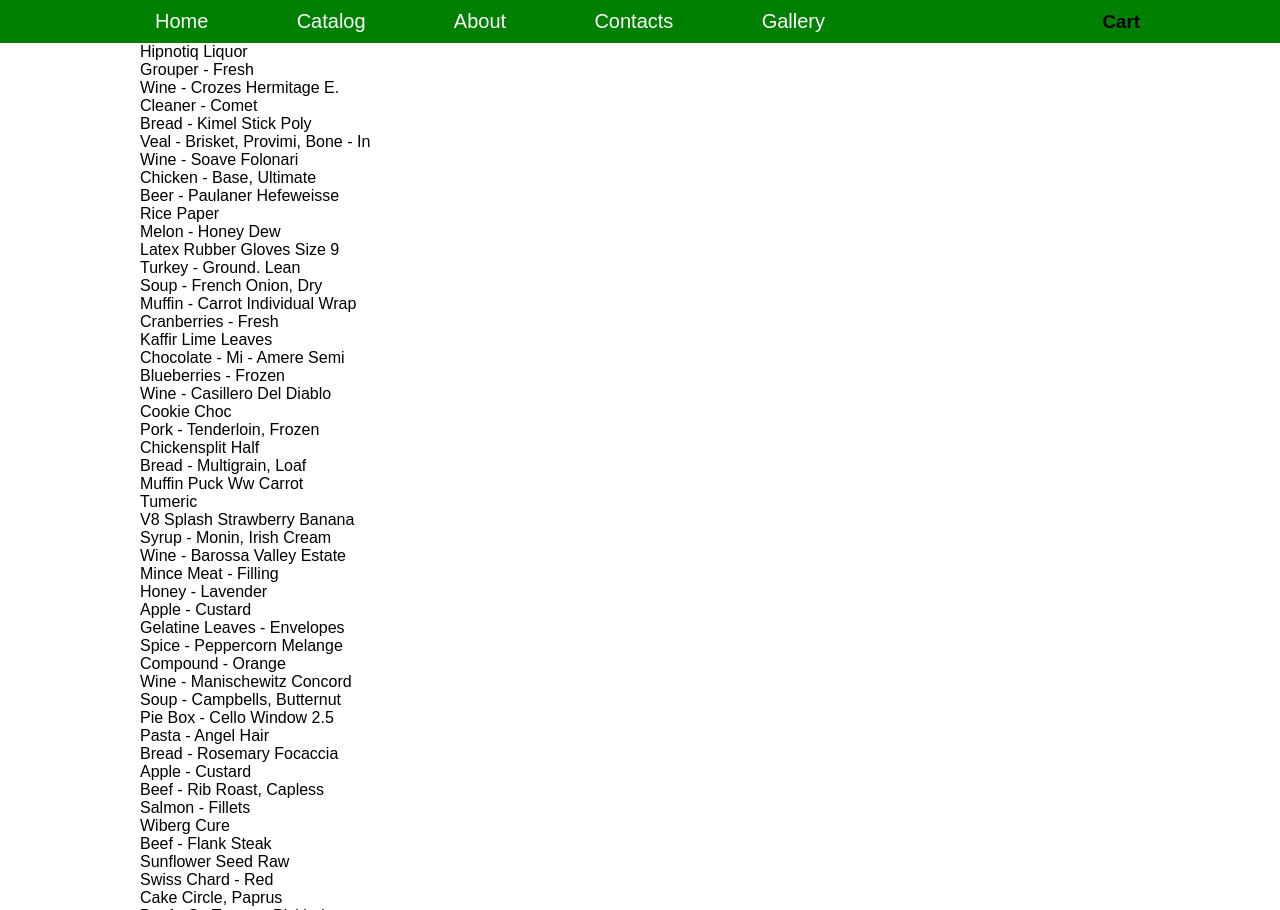
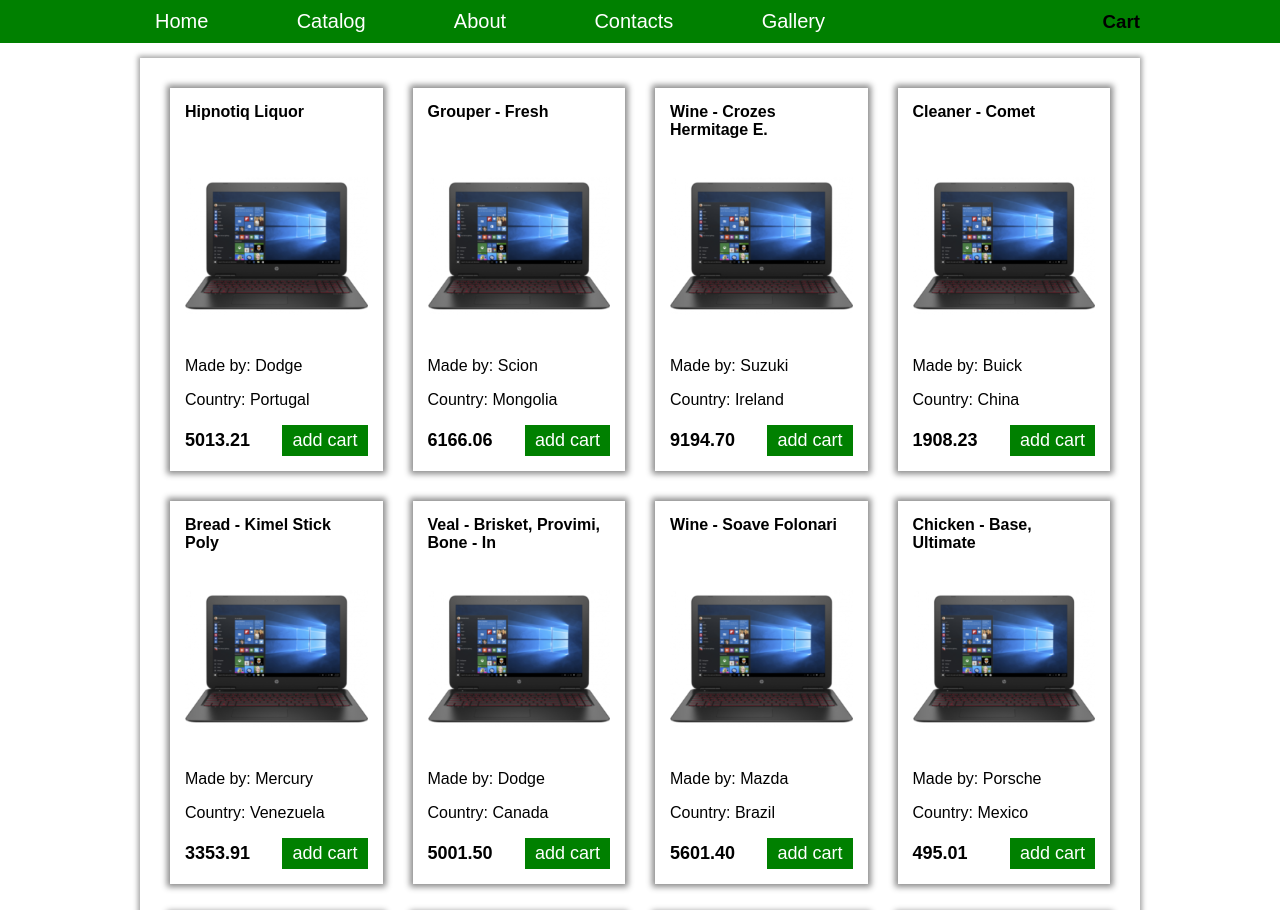
Before and after one commit to FriendSK/React-Shop_app, a React app: page /catalog in a window 1280 px wide. Shown: the top 910 px of the page. Built offline with nearby package versions, Linux system fonts and the light colour scheme.

Commit message:
stylised catalog items

```diff
--- a/src/components/App.scss
+++ b/src/components/App.scss
@@ -22,3 +22,9 @@
     margin: auto;
     max-width: 1000px;
 }
+
+.page {
+    box-shadow:  0 0 5px 2px #0000005e;
+    padding: 15px;
+    margin-top: 15px;
+}
--- a/src/components/pages/About/index.js
+++ b/src/components/pages/About/index.js
@@ -3,8 +3,9 @@
 
 const About = () => {
     return (
-
+        <div className='page container'>
         <h1> About </h1>
+        </div>
     )
 
 }
--- /dev/null
+++ b/src/components/pages/Catalog/Product.js
@@ -0,0 +1,33 @@
+import React from 'react';
+
+
+const Product = (props) => {
+
+    const {
+        name,
+        manufacturer,
+        price,
+        image,
+        country,
+    } = props.data;
+
+    return (
+        <div className='product'>
+            <div className='wrap'>
+                <h4>{name}</h4>
+                <img alt={name} src={image} />
+                <p>Made by: {manufacturer}</p>
+                <p>Country: {country}</p>
+                <div>
+                    <span>{price}</span>
+                    <input
+                        type='button'
+                        value='add cart'
+                    />
+                </div>
+            </div>
+        </div>
+    )
+}
+
+export default Product;
--- a/src/components/pages/Catalog/ProductList.js
+++ b/src/components/pages/Catalog/ProductList.js
@@ -1,10 +1,10 @@
 import React from 'react';
+import Product from './Product';
 
 const ProductList = ({products}) => {
-    return products.map ((product)=>
+    return products.map (product =>
 
-    <li key={product.id}> {product.name}</li>
-
+        <Product key={product.id} data = {product}/>
     )
 
 }
--- a/src/components/pages/Catalog/index.js
+++ b/src/components/pages/Catalog/index.js
@@ -5,8 +5,11 @@
 
 const Catalog = () => {
     return (
-        <div className='page container'>
-        <ProductList products = {products} />
+        <div id='catalog' className='page container'>
+
+            <div className='list-product'>
+                <ProductList products={products} />
+            </div>
         </div>
     )
 
--- a/src/components/pages/Catalog/style.scss
+++ b/src/components/pages/Catalog/style.scss
@@ -0,0 +1,42 @@
+.list-product {
+    display: flex;
+    flex-wrap: wrap;
+
+    .product {
+        width: 25%;
+
+        .wrap {
+            margin: 15px;
+            padding: 15px;
+            box-shadow:  0 0 6px 3px #00000075;
+            img {
+            max-width: 100%;
+            }
+            h4{
+                margin-top: 0;
+                height: 30px;
+            }
+            div {
+                display: flex;
+                justify-content: space-between;
+                align-items: center;
+                span {
+                    font-size: 18px;
+                    font-weight: bold;
+                }
+                input {
+                    font-size: 18px;
+                    background:  green;
+                    color: #fff;
+                    padding: 5px 10px;
+                    border: none;
+                    cursor: pointer;
+                    transition: 0.5s;
+                    &:hover {
+                        background: #26bd26;
+                    }
+                }
+            }
+        }
+    }
+}
--- a/src/components/pages/Contacts/index.js
+++ b/src/components/pages/Contacts/index.js
@@ -3,8 +3,9 @@
 
 const Contacts = () => {
     return (
-
+        <div className='page container'>
         <h1> Contacts </h1>
+        </div>
     )
 
 }
--- a/src/components/pages/Gallery/index.js
+++ b/src/components/pages/Gallery/index.js
@@ -3,8 +3,9 @@
 
 const Gallery = () => {
     return (
-
+        <div className='page container'>
         <h1> Gallery </h1>
+        </div>
     )
 
 }
--- a/src/components/pages/Home/index.js
+++ b/src/components/pages/Home/index.js
@@ -3,8 +3,9 @@
 
 const Home = () => {
     return (
-
+        <div className='page container'>
         <h1> Home </h1>
+        </div>
     )
 
 }
--- a/src/data/products.json
+++ b/src/data/products.json
@@ -1,50 +1,50 @@
-[{"id":1,"name":"Hipnotiq Liquor","manufacturer":"Dodge","currency":"$5013.21","image":"http://dummyimage.com/250x250.png/5fa2dd/ffffff","country":"Portugal"},
-{"id":2,"name":"Grouper - Fresh","manufacturer":"Scion","currency":"$6166.06","image":"http://dummyimage.com/250x250.png/dddddd/000000","country":"Mongolia"},
-{"id":3,"name":"Wine - Crozes Hermitage E.","manufacturer":"Suzuki","currency":"$9194.70","image":"http://dummyimage.com/250x250.png/5fa2dd/ffffff","country":"Ireland"},
-{"id":4,"name":"Cleaner - Comet","manufacturer":"Buick","currency":"$1908.23","image":"http://dummyimage.com/250x250.png/ff4444/ffffff","country":"China"},
-{"id":5,"name":"Bread - Kimel Stick Poly","manufacturer":"Mercury","currency":"$3353.91","image":"http://dummyimage.com/250x250.png/5fa2dd/ffffff","country":"Venezuela"},
-{"id":6,"name":"Veal - Brisket, Provimi, Bone - In","manufacturer":"Dodge","currency":"$5001.50","image":"http://dummyimage.com/250x250.png/5fa2dd/ffffff","country":"Canada"},
-{"id":7,"name":"Wine - Soave Folonari","manufacturer":"Mazda","currency":"$5601.40","image":"http://dummyimage.com/250x250.png/dddddd/000000","country":"Brazil"},
-{"id":8,"name":"Chicken - Base, Ultimate","manufacturer":"Porsche","currency":"$495.01","image":"http://dummyimage.com/250x250.png/ff4444/ffffff","country":"Mexico"},
-{"id":9,"name":"Beer - Paulaner Hefeweisse","manufacturer":"Dodge","currency":"$5678.69","image":"http://dummyimage.com/250x250.png/cc0000/ffffff","country":"Saint Kitts and Nevis"},
-{"id":10,"name":"Rice Paper","manufacturer":"Mercedes-Benz","currency":"$2638.00","image":"http://dummyimage.com/250x250.png/cc0000/ffffff","country":"Greece"},
-{"id":11,"name":"Melon - Honey Dew","manufacturer":"Audi","currency":"$6572.53","image":"http://dummyimage.com/250x250.png/dddddd/000000","country":"Sweden"},
-{"id":12,"name":"Latex Rubber Gloves Size 9","manufacturer":"Mercedes-Benz","currency":"$256.38","image":"http://dummyimage.com/250x250.png/ff4444/ffffff","country":"Indonesia"},
-{"id":13,"name":"Turkey - Ground. Lean","manufacturer":"Lincoln","currency":"$1207.38","image":"http://dummyimage.com/250x250.png/dddddd/000000","country":"China"},
-{"id":14,"name":"Soup - French Onion, Dry","manufacturer":"Cadillac","currency":"$6568.75","image":"http://dummyimage.com/250x250.png/dddddd/000000","country":"Indonesia"},
-{"id":15,"name":"Muffin - Carrot Individual Wrap","manufacturer":"BMW","currency":"$8585.08","image":"http://dummyimage.com/250x250.png/cc0000/ffffff","country":"Philippines"},
-{"id":16,"name":"Cranberries - Fresh","manufacturer":"BMW","currency":"$493.16","image":"http://dummyimage.com/250x250.png/cc0000/ffffff","country":"France"},
-{"id":17,"name":"Kaffir Lime Leaves","manufacturer":"Mazda","currency":"$2488.73","image":"http://dummyimage.com/250x250.png/ff4444/ffffff","country":"United States"},
-{"id":18,"name":"Chocolate - Mi - Amere Semi","manufacturer":"Aptera","currency":"$5529.28","image":"http://dummyimage.com/250x250.png/cc0000/ffffff","country":"Poland"},
-{"id":19,"name":"Blueberries - Frozen","manufacturer":"Ford","currency":"$3983.82","image":"http://dummyimage.com/250x250.png/5fa2dd/ffffff","country":"China"},
-{"id":20,"name":"Wine - Casillero Del Diablo","manufacturer":"Ford","currency":"$9196.42","image":"http://dummyimage.com/250x250.png/5fa2dd/ffffff","country":"Indonesia"},
-{"id":21,"name":"Cookie Choc","manufacturer":"Pontiac","currency":"$7141.95","image":"http://dummyimage.com/250x250.png/ff4444/ffffff","country":"South Africa"},
-{"id":22,"name":"Pork - Tenderloin, Frozen","manufacturer":"BMW","currency":"$3502.80","image":"http://dummyimage.com/250x250.png/dddddd/000000","country":"United States"},
-{"id":23,"name":"Chickensplit Half","manufacturer":"BMW","currency":"$9360.29","image":"http://dummyimage.com/250x250.png/dddddd/000000","country":"Ukraine"},
-{"id":24,"name":"Bread - Multigrain, Loaf","manufacturer":"Hyundai","currency":"$2217.69","image":"http://dummyimage.com/250x250.png/dddddd/000000","country":"Germany"},
-{"id":25,"name":"Muffin Puck Ww Carrot","manufacturer":"Pontiac","currency":"$3455.17","image":"http://dummyimage.com/250x250.png/ff4444/ffffff","country":"Kazakhstan"},
-{"id":26,"name":"Tumeric","manufacturer":"Cadillac","currency":"$5431.49","image":"http://dummyimage.com/250x250.png/ff4444/ffffff","country":"Argentina"},
-{"id":27,"name":"V8 Splash Strawberry Banana","manufacturer":"Cadillac","currency":"$4393.13","image":"http://dummyimage.com/250x250.png/ff4444/ffffff","country":"France"},
-{"id":28,"name":"Syrup - Monin, Irish Cream","manufacturer":"Jaguar","currency":"$1105.47","image":"http://dummyimage.com/250x250.png/dddddd/000000","country":"China"},
-{"id":29,"name":"Wine - Barossa Valley Estate","manufacturer":"Saab","currency":"$6269.21","image":"http://dummyimage.com/250x250.png/dddddd/000000","country":"France"},
-{"id":30,"name":"Mince Meat - Filling","manufacturer":"Ford","currency":"$7645.61","image":"http://dummyimage.com/250x250.png/cc0000/ffffff","country":"China"},
-{"id":31,"name":"Honey - Lavender","manufacturer":"Mercury","currency":"$4854.24","image":"http://dummyimage.com/250x250.png/5fa2dd/ffffff","country":"Indonesia"},
-{"id":32,"name":"Apple - Custard","manufacturer":"Ford","currency":"$7948.84","image":"http://dummyimage.com/250x250.png/ff4444/ffffff","country":"Russia"},
-{"id":33,"name":"Gelatine Leaves - Envelopes","manufacturer":"Ford","currency":"$4751.36","image":"http://dummyimage.com/250x250.png/ff4444/ffffff","country":"Belarus"},
-{"id":34,"name":"Spice - Peppercorn Melange","manufacturer":"Volkswagen","currency":"$1233.04","image":"http://dummyimage.com/250x250.png/5fa2dd/ffffff","country":"Philippines"},
-{"id":35,"name":"Compound - Orange","manufacturer":"Chevrolet","currency":"$4255.65","image":"http://dummyimage.com/250x250.png/dddddd/000000","country":"China"},
-{"id":36,"name":"Wine - Manischewitz Concord","manufacturer":"Ford","currency":"$5586.88","image":"http://dummyimage.com/250x250.png/dddddd/000000","country":"Ukraine"},
-{"id":37,"name":"Soup - Campbells, Butternut","manufacturer":"Toyota","currency":"$7446.02","image":"http://dummyimage.com/250x250.png/cc0000/ffffff","country":"Philippines"},
-{"id":38,"name":"Pie Box - Cello Window 2.5","manufacturer":"Toyota","currency":"$9180.67","image":"http://dummyimage.com/250x250.png/ff4444/ffffff","country":"Mexico"},
-{"id":39,"name":"Pasta - Angel Hair","manufacturer":"Honda","currency":"$4267.51","image":"http://dummyimage.com/250x250.png/5fa2dd/ffffff","country":"China"},
-{"id":40,"name":"Bread - Rosemary Focaccia","manufacturer":"Audi","currency":"$5899.08","image":"http://dummyimage.com/250x250.png/5fa2dd/ffffff","country":"Iraq"},
-{"id":41,"name":"Apple - Custard","manufacturer":"GMC","currency":"$6837.40","image":"http://dummyimage.com/250x250.png/ff4444/ffffff","country":"Indonesia"},
-{"id":42,"name":"Beef - Rib Roast, Capless","manufacturer":"Suzuki","currency":"$8904.11","image":"http://dummyimage.com/250x250.png/5fa2dd/ffffff","country":"Indonesia"},
-{"id":43,"name":"Salmon - Fillets","manufacturer":"Isuzu","currency":"$3274.99","image":"http://dummyimage.com/250x250.png/cc0000/ffffff","country":"Russia"},
-{"id":44,"name":"Wiberg Cure","manufacturer":"GMC","currency":"$750.04","image":"http://dummyimage.com/250x250.png/ff4444/ffffff","country":"Russia"},
-{"id":45,"name":"Beef - Flank Steak","manufacturer":"Mazda","currency":"$343.49","image":"http://dummyimage.com/250x250.png/cc0000/ffffff","country":"Croatia"},
-{"id":46,"name":"Sunflower Seed Raw","manufacturer":"GMC","currency":"$6042.12","image":"http://dummyimage.com/250x250.png/dddddd/000000","country":"Mexico"},
-{"id":47,"name":"Swiss Chard - Red","manufacturer":"Pontiac","currency":"$2281.57","image":"http://dummyimage.com/250x250.png/dddddd/000000","country":"France"},
-{"id":48,"name":"Cake Circle, Paprus","manufacturer":"BMW","currency":"$8433.86","image":"http://dummyimage.com/250x250.png/5fa2dd/ffffff","country":"Russia"},
-{"id":49,"name":"Beef - Ox Tongue, Pickled","manufacturer":"Land Rover","currency":"$7752.71","image":"http://dummyimage.com/250x250.png/dddddd/000000","country":"Colombia"},
-{"id":50,"name":"Tofu - Soft","manufacturer":"Mitsubishi","currency":"$2141.77","image":"http://dummyimage.com/250x250.png/ff4444/ffffff","country":"Guinea-Bissau"}]
+[{"id":1,"name":"Hipnotiq Liquor","manufacturer":"Dodge","price":"5013.21","image":"product.png","country":"Portugal"},
+{"id":2,"name":"Grouper - Fresh","manufacturer":"Scion","price":"6166.06","image":"product.png","country":"Mongolia"},
+{"id":3,"name":"Wine - Crozes Hermitage E.","manufacturer":"Suzuki","price":"9194.70","image":"product.png","country":"Ireland"},
+{"id":4,"name":"Cleaner - Comet","manufacturer":"Buick","price":"1908.23","image":"product.png","country":"China"},
+{"id":5,"name":"Bread - Kimel Stick Poly","manufacturer":"Mercury","price":"3353.91","image":"product.png","country":"Venezuela"},
+{"id":6,"name":"Veal - Brisket, Provimi, Bone - In","manufacturer":"Dodge","price":"5001.50","image":"product.png","country":"Canada"},
+{"id":7,"name":"Wine - Soave Folonari","manufacturer":"Mazda","price":"5601.40","image":"product.png","country":"Brazil"},
+{"id":8,"name":"Chicken - Base, Ultimate","manufacturer":"Porsche","price":"495.01","image":"product.png","country":"Mexico"},
+{"id":9,"name":"Beer - Paulaner Hefeweisse","manufacturer":"Dodge","price":"5678.69","image":"product.png","country":"Saint Kitts and Nevis"},
+{"id":10,"name":"Rice Paper","manufacturer":"Mercedes-Benz","price":"2638.00","image":"product.png","country":"Greece"},
+{"id":11,"name":"Melon - Honey Dew","manufacturer":"Audi","price":"6572.53","image":"product.png","country":"Sweden"},
+{"id":12,"name":"Latex Rubber Gloves Size 9","manufacturer":"Mercedes-Benz","price":"256.38","image":"product.png","country":"Indonesia"},
+{"id":13,"name":"Turkey - Ground. Lean","manufacturer":"Lincoln","price":"1207.38","image":"product.png","country":"China"},
+{"id":14,"name":"Soup - French Onion, Dry","manufacturer":"Cadillac","price":"6568.75","image":"product.png","country":"Indonesia"},
+{"id":15,"name":"Muffin - Carrot Individual Wrap","manufacturer":"BMW","price":"8585.08","image":"product.png","country":"Philippines"},
+{"id":16,"name":"Cranberries - Fresh","manufacturer":"BMW","price":"493.16","image":"product.png","country":"France"},
+{"id":17,"name":"Kaffir Lime Leaves","manufacturer":"Mazda","price":"2488.73","image":"product.png","country":"United States"},
+{"id":18,"name":"Chocolate - Mi - Amere Semi","manufacturer":"Aptera","price":"5529.28","image":"product.png","country":"Poland"},
+{"id":19,"name":"Blueberries - Frozen","manufacturer":"Ford","price":"3983.82","image":"product.png","country":"China"},
+{"id":20,"name":"Wine - Casillero Del Diablo","manufacturer":"Ford","price":"9196.42","image":"product.png","country":"Indonesia"},
+{"id":21,"name":"Cookie Choc","manufacturer":"Pontiac","price":"7141.95","image":"product.png","country":"South Africa"},
+{"id":22,"name":"Pork - Tenderloin, Frozen","manufacturer":"BMW","price":"3502.80","image":"product.png","country":"United States"},
+{"id":23,"name":"Chickensplit Half","manufacturer":"BMW","price":"9360.29","image":"product.png","country":"Ukraine"},
+{"id":24,"name":"Bread - Multigrain, Loaf","manufacturer":"Hyundai","price":"2217.69","image":"product.png","country":"Germany"},
+{"id":25,"name":"Muffin Puck Ww Carrot","manufacturer":"Pontiac","price":"3455.17","image":"product.png","country":"Kazakhstan"},
+{"id":26,"name":"Tumeric","manufacturer":"Cadillac","price":"5431.49","image":"product.png","country":"Argentina"},
+{"id":27,"name":"V8 Splash Strawberry Banana","manufacturer":"Cadillac","price":"4393.13","image":"product.png","country":"France"},
+{"id":28,"name":"Syrup - Monin, Irish Cream","manufacturer":"Jaguar","price":"1105.47","image":"product.png","country":"China"},
+{"id":29,"name":"Wine - Barossa Valley Estate","manufacturer":"Saab","price":"6269.21","image":"product.png","country":"France"},
+{"id":30,"name":"Mince Meat - Filling","manufacturer":"Ford","price":"7645.61","image":"product.png","country":"China"},
+{"id":31,"name":"Honey - Lavender","manufacturer":"Mercury","price":"4854.24","image":"product.png","country":"Indonesia"},
+{"id":32,"name":"Apple - Custard","manufacturer":"Ford","price":"7948.84","image":"product.png","country":"Russia"},
+{"id":33,"name":"Gelatine Leaves - Envelopes","manufacturer":"Ford","price":"4751.36","image":"product.png","country":"Belarus"},
+{"id":34,"name":"Spice - Peppercorn Melange","manufacturer":"Volkswagen","price":"1233.04","image":"product.png","country":"Philippines"},
+{"id":35,"name":"Compound - Orange","manufacturer":"Chevrolet","price":"4255.65","image":"product.png","country":"China"},
+{"id":36,"name":"Wine - Manischewitz Concord","manufacturer":"Ford","price":"5586.88","image":"product.png","country":"Ukraine"},
+{"id":37,"name":"Soup - Campbells, Butternut","manufacturer":"Toyota","price":"7446.02","image":"product.png","country":"Philippines"},
+{"id":38,"name":"Pie Box - Cello Window 2.5","manufacturer":"Toyota","price":"9180.67","image":"product.png","country":"Mexico"},
+{"id":39,"name":"Pasta - Angel Hair","manufacturer":"Honda","price":"4267.51","image":"product.png","country":"China"},
+{"id":40,"name":"Bread - Rosemary Focaccia","manufacturer":"Audi","price":"5899.08","image":"product.png","country":"Iraq"},
+{"id":41,"name":"Apple - Custard","manufacturer":"GMC","price":"6837.40","image":"product.png","country":"Indonesia"},
+{"id":42,"name":"Beef - Rib Roast, Capless","manufacturer":"Suzuki","price":"8904.11","image":"product.png","country":"Indonesia"},
+{"id":43,"name":"Salmon - Fillets","manufacturer":"Isuzu","price":"3274.99","image":"product.png","country":"Russia"},
+{"id":44,"name":"Wiberg Cure","manufacturer":"GMC","price":"750.04","image":"product.png","country":"Russia"},
+{"id":45,"name":"Beef - Flank Steak","manufacturer":"Mazda","price":"343.49","image":"product.png","country":"Croatia"},
+{"id":46,"name":"Sunflower Seed Raw","manufacturer":"GMC","price":"6042.12","image":"product.png","country":"Mexico"},
+{"id":47,"name":"Swiss Chard - Red","manufacturer":"Pontiac","price":"2281.57","image":"product.png","country":"France"},
+{"id":48,"name":"Cake Circle, Paprus","manufacturer":"BMW","price":"8433.86","image":"product.png","country":"Russia"},
+{"id":49,"name":"Beef - Ox Tongue, Pickled","manufacturer":"Land Rover","price":"7752.71","image":"product.png","country":"Colombia"},
+{"id":50,"name":"Tofu - Soft","manufacturer":"Mitsubishi","price":"2141.77","image":"product.png","country":"Guinea-Bissau"}]
```
Also changed, not shown: public/product.png (added).
